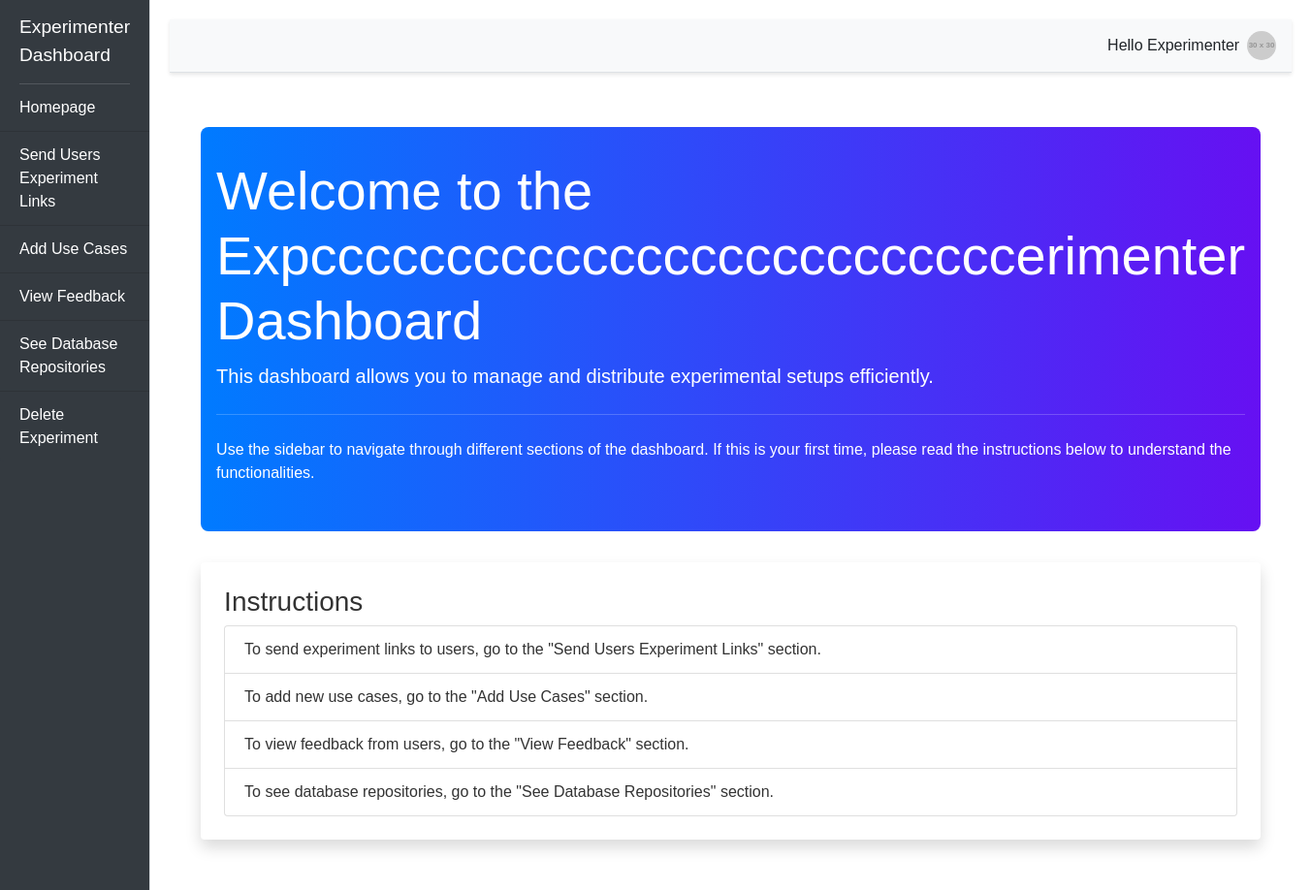
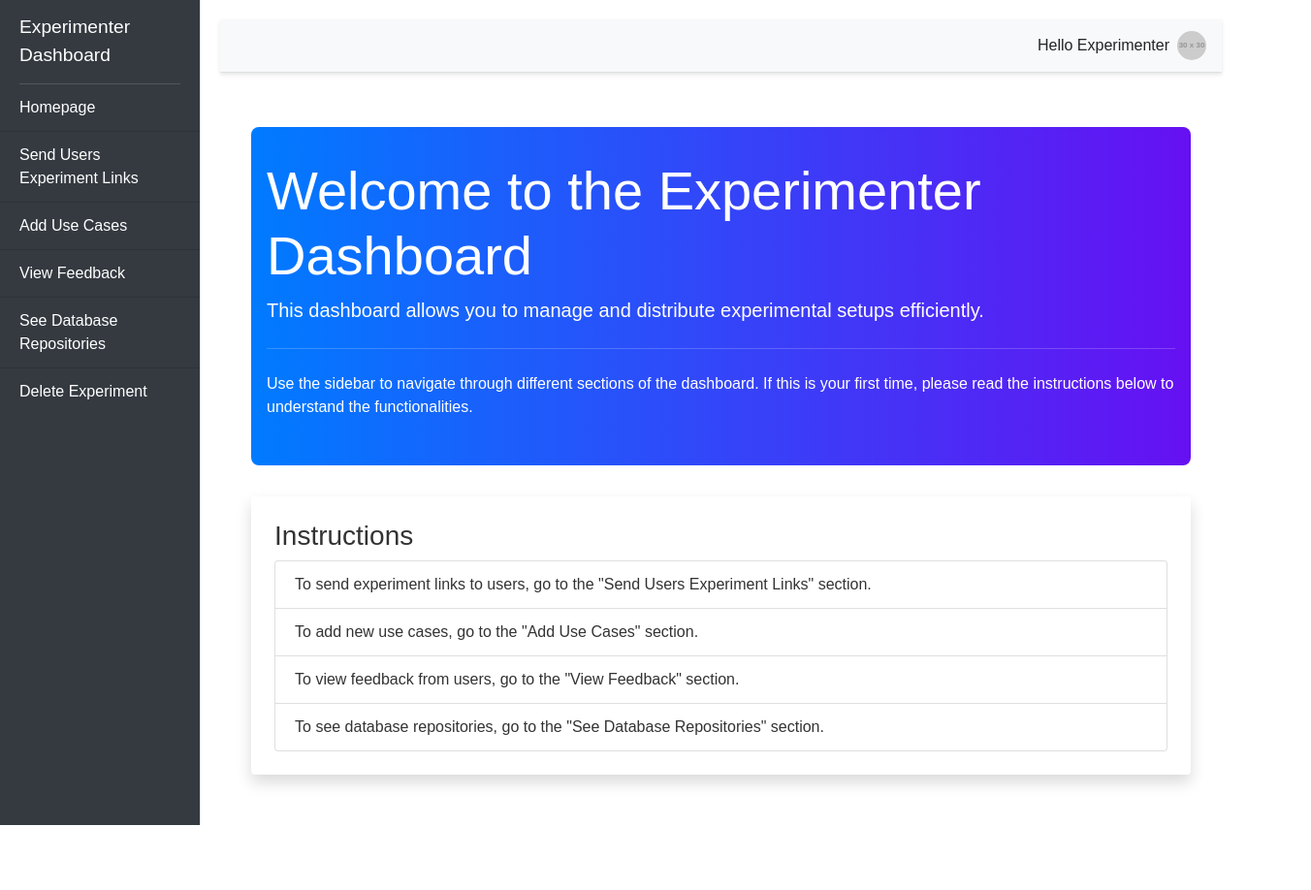
Before and after one commit to lohitakshsingla0/Chatbot-Experimenter, a website: page public/admin/index.html in a window 1280 px wide. Shown: the whole page at 97% size, 1352 px wide, since content can reach past the window. After the commit the page ends 851 px from the top, so only its background shows below. Drawn offline with nearby package versions, Linux system fonts and the light colour scheme; no server answers; placeholder pictures from the web are drawn by us; a script that the page names is missing.

Commit message:
Integrating Components

```diff
--- a/public/admin/index.html
+++ b/public/admin/index.html
@@ -38,7 +38,7 @@
                 <!-- Homepage Section -->
                 <div id="homepage" class="section active">
                     <div class="jumbotron bg-primary text-white">
-                        <h1 class="display-4">Welcome to the Expccccccccccccccccccccccccccerimenter Dashboard</h1>
+                        <h1 class="display-4">Welcome to the Experimenter Dashboard</h1>
                         <p class="lead">This dashboard allows you to manage and distribute experimental setups efficiently.</p>
                         <hr class="my-4">
                         <p>Use the sidebar to navigate through different sections of the dashboard. If this is your first time, please read the instructions below to understand the functionalities.</p>
```
